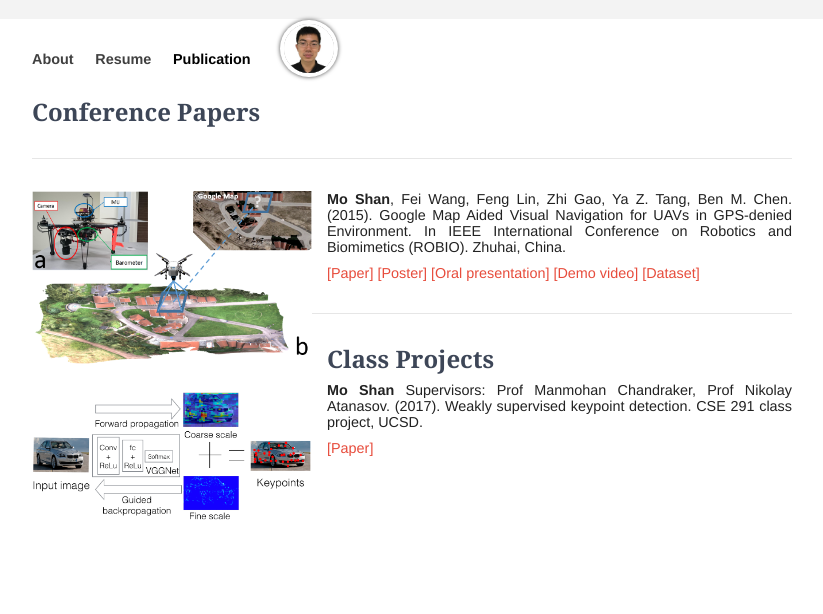
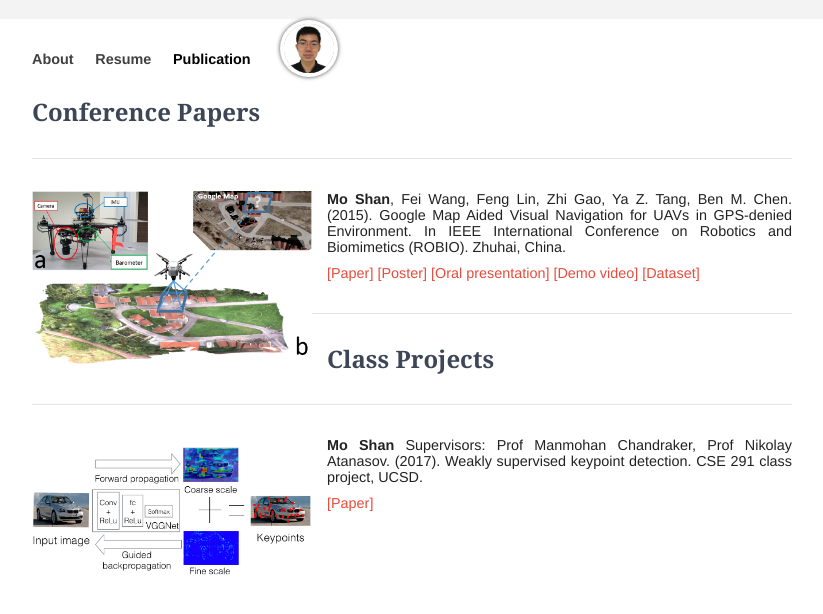
Before and after one commit to moshanATucsd/moshanATucsd.github.io, a Jekyll site: the page built from publication/index.html, in a window 1280 px wide. Shown: the top 614 px of the page, without its empty margins (228-1051 px from the left). Built offline with Jekyll 4.4.1, drawn with Linux system fonts in a browser that asks for light colours; nearby versions of some CDN libraries.

Commit message:
add project

```diff
--- a/publication/index.html
+++ b/publication/index.html
@@ -28,10 +28,13 @@ category: publication
      </p>
 </div>
 
+<h2></h2>
 <div class="spacer"></div>
+
 <h2>Class Projects</h2>
+<div class="spacer"></div>
 
- <div>
+<div>
     <p>
     <img style="float: left; margin: 0px 15px 15px 0px;" src="/images/publication/cse291_overview.png" alt="Oxford Screenshot" width="280" align="middle" hspace="20">
         </p>
```
